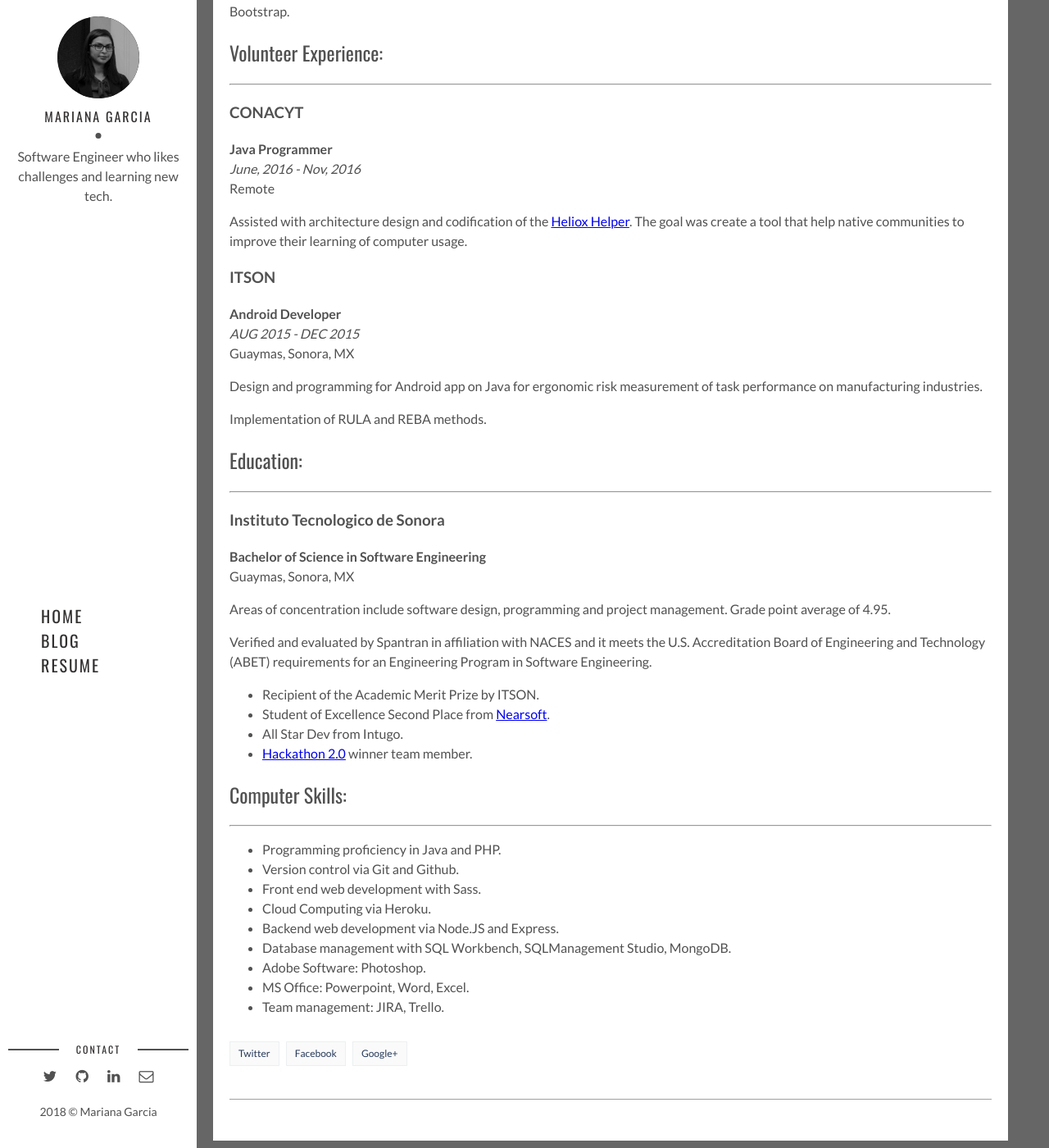
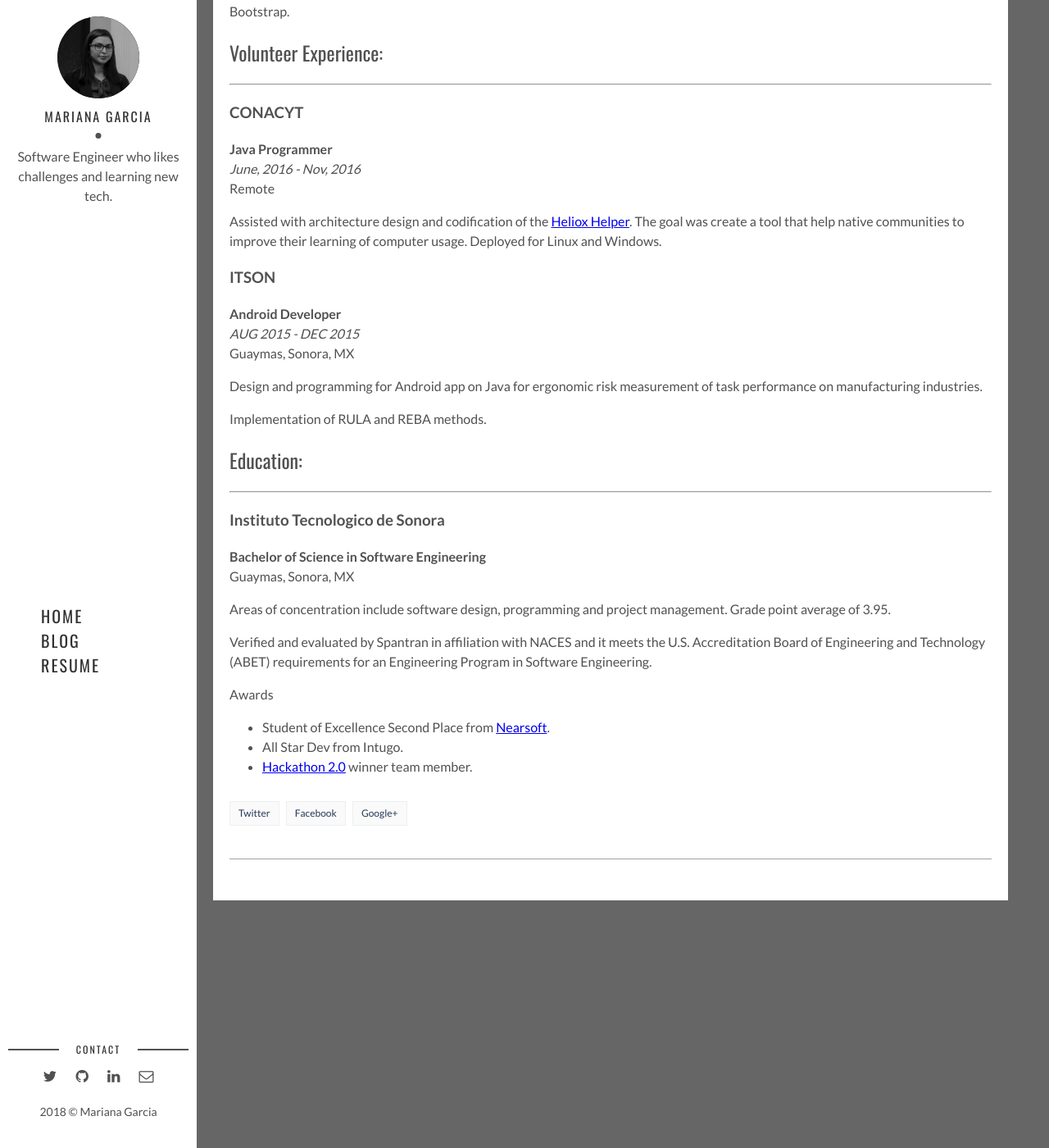
Before and after one commit to marianagh/marianagh.github.io, a Jekyll site: the page built from pages/cv.md, in a window 1280 px wide and 1400 px high, scrolled down 670 px. Shown: the whole window at 82% size. Built offline with Jekyll 4.4.1, drawn with Linux system fonts in a browser that asks for light colours.

Commit message:
Update experience file.

```diff
--- a/pages/cv.md
+++ b/pages/cv.md
@@ -39,7 +39,7 @@ Creation of Supply Chain Management RESTful API and Web Client on PHP with Larav
 *June, 2016 - Nov, 2016*
 Remote
 
-Assisted with architecture design and codification of the [Heliox Helper](http://proyectoheliox.org/blog/heliox-acceso-2-0/). The goal was create a tool that help native communities to improve their learning of computer usage.
+Assisted with architecture design and codification of the [Heliox Helper](http://proyectoheliox.org/blog/heliox-acceso-2-0/). The goal was create a tool that help native communities to improve their learning of computer usage. Deployed for Linux and Windows.
 
 ### ITSON
 **Android Developer**
@@ -58,24 +58,11 @@ Implementation of RULA and REBA methods.
 **Bachelor of Science in Software Engineering**
 Guaymas, Sonora, MX
 
-Areas of concentration include software design, programming and project management. Grade point average of 4.95.
+Areas of concentration include software design, programming and project management. Grade point average of 3.95.
 
 Verified and evaluated by Spantran in affiliation with NACES and it meets the U.S. Accreditation Board of Engineering and Technology (ABET) requirements for an Engineering Program in Software Engineering.
 
-- Recipient of the Academic Merit Prize by ITSON.
+Awards
 - Student of Excellence Second Place from [Nearsoft](https://nearsoft.com/).
 - All Star Dev from Intugo.
 - [Hackathon 2.0](http://iswug.net/hackathon-2-0-resena/)  winner team member.
-
-## Computer Skills:
------
-
-- Programming proficiency in Java and PHP.
-- Version control via Git and Github.
-- Front end web development with Sass.
-- Cloud Computing via Heroku.
-- Backend web development via Node.JS and Express.
-- Database management with SQL Workbench, SQLManagement Studio, MongoDB.
-- Adobe Software: Photoshop.
-- MS Office: Powerpoint, Word, Excel.
-- Team management: JIRA, Trello.
```
